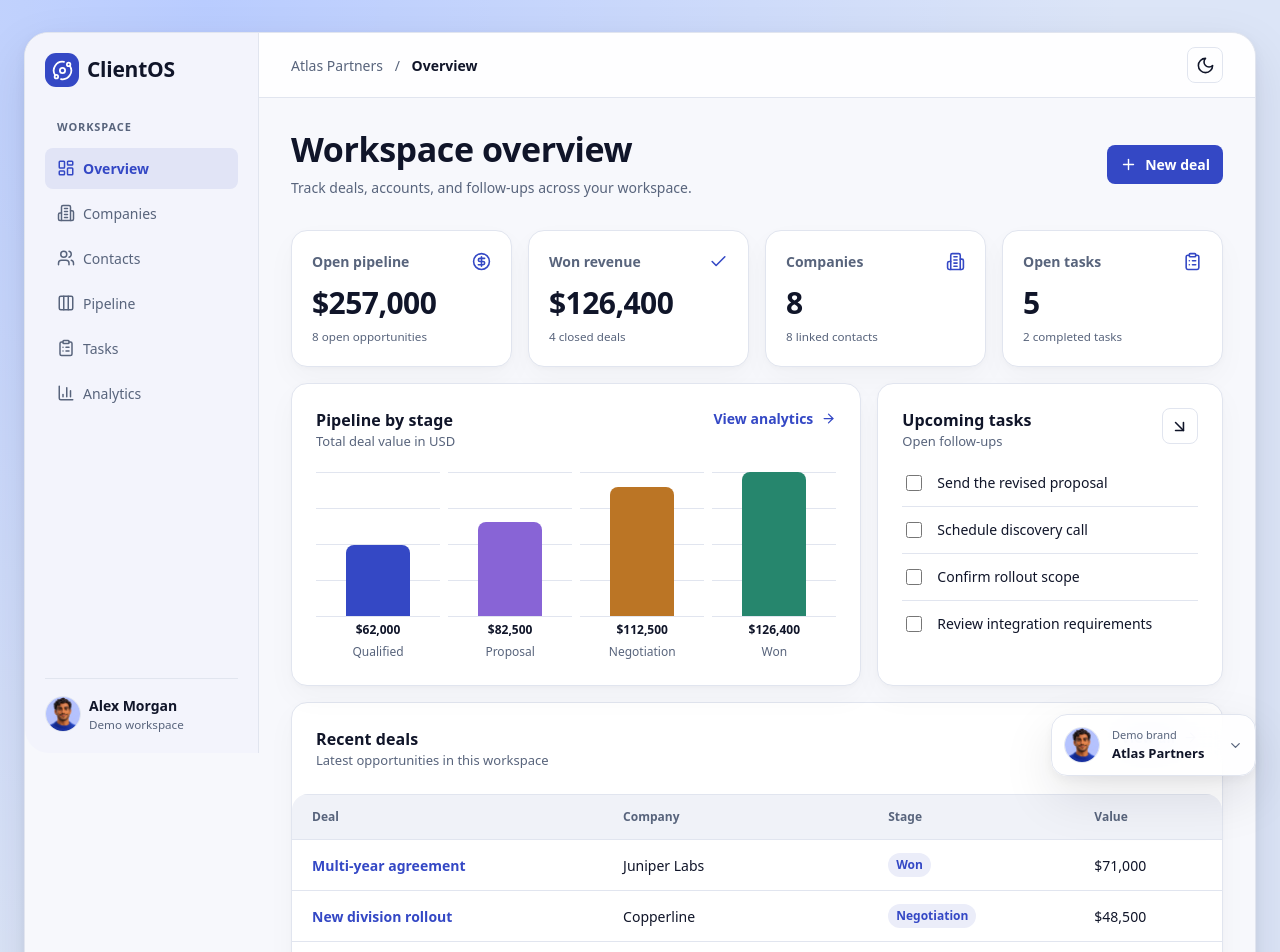
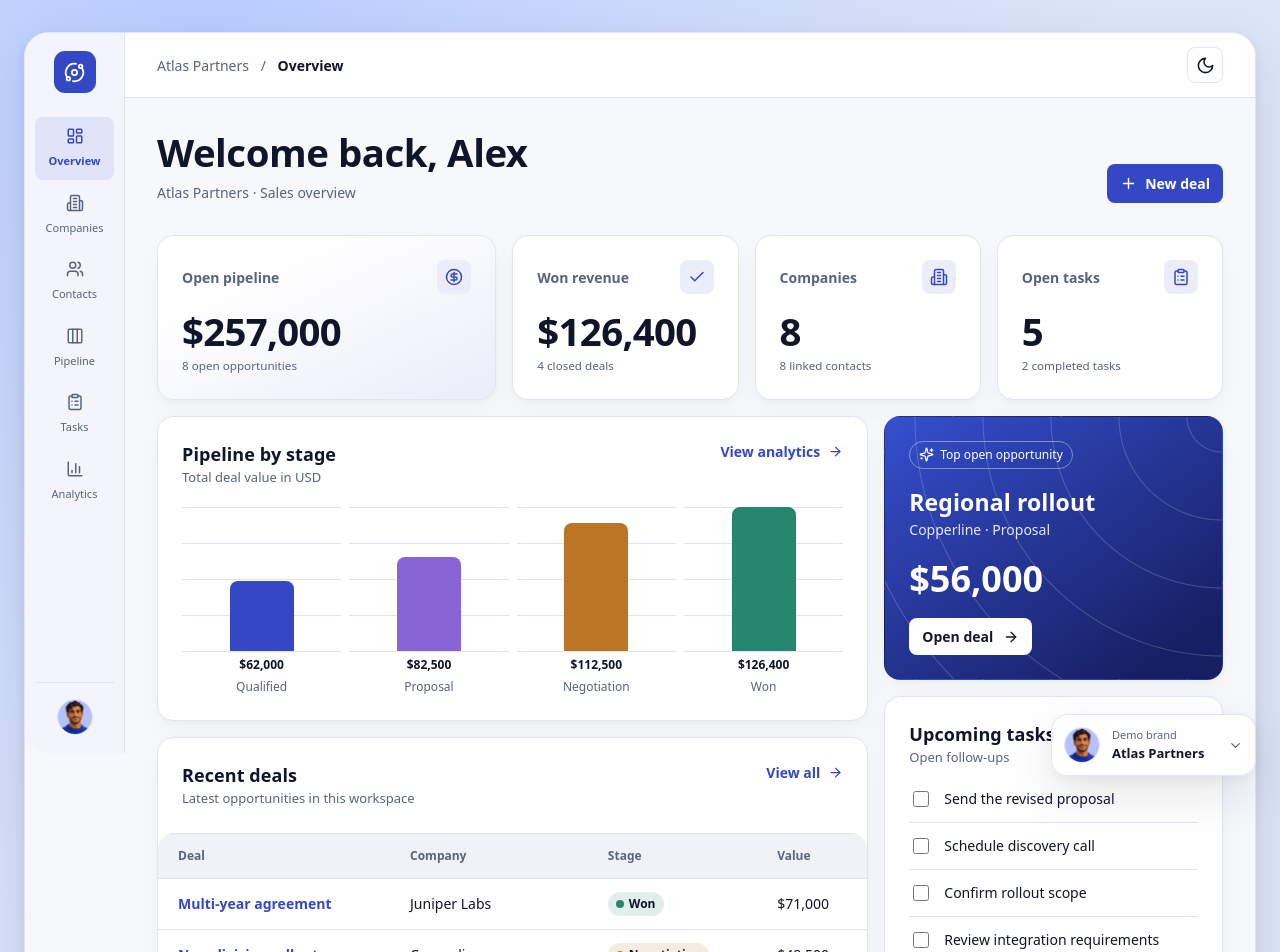
Before and after one commit to OzerovAndrey/client-os, a React (Vite) app: page / in a window 1280 px wide. Shown: the top 952 px of the page. Built offline with nearby package versions, Linux system fonts and the light colour scheme.

Commit message:
Redesign ClientOS sales overview

```diff
--- a/src/main.tsx
+++ b/src/main.tsx
@@ -52,7 +52,7 @@ function App() {
 
   return <div className="shell">
     <aside className={menu ? 'sidebar expanded' : 'sidebar'} id="sidebar">
-      <div className="product"><span className="product-mark"><BrandMark size={21} aria-hidden="true" /></span>ClientOS</div>
+      <div className="product" aria-label="ClientOS"><span className="product-mark"><BrandMark size={21} aria-hidden="true" /></span><span className="wordmark">ClientOS</span></div>
       <nav aria-label="Workspace navigation">
         <span className="nav-heading">Workspace</span>
         {screens.map(({ name, icon: Icon }) => <button key={name} aria-current={screen === name ? 'page' : undefined} onClick={() => { setScreen(name); setMenu(false) }}>
@@ -156,6 +156,7 @@ function WorkspaceView({ workspace, screen, navigate }: { workspace: Workspace;
   const accountContacts = data.contacts.filter(contact => contact.companyId === accountId)
   const accountDeals = data.deals.filter(deal => deal.companyId === accountId)
   const openCount = data.deals.filter(deal => deal.stage !== 'Won').length
+  const featuredDeal = data.deals.filter(deal => deal.stage !== 'Won').reduce<Deal | undefined>((largest, deal) => !largest || deal.amount > largest.amount ? deal : largest, undefined)
   const stats = [
     { label: 'Open pipeline', value: money(openValue), detail: openCount + ' open opportunities', icon: CircleDollarSign },
     { label: 'Won revenue', value: money(totals[3]), detail: (data.deals.length - openCount) + ' closed deals', icon: Check },
@@ -164,26 +165,37 @@ function WorkspaceView({ workspace, screen, navigate }: { workspace: Workspace;
   ]
 
   return <main>
-    <div className="page-heading">
-      <div><h1>{screenTitles[screen]}</h1><p>{descriptions[screen]}</p></div>
+    <div className={screen === 'Overview' ? 'page-heading overview-heading' : 'page-heading'}>
+      <div><h1>{screen === 'Overview' ? 'Welcome back, Alex' : screenTitles[screen]}</h1><p>{screen === 'Overview' ? workspace.name + ' · Sales overview' : descriptions[screen]}</p></div>
       {screen !== 'Analytics' && <button className="primary" onClick={() => setEditor({ kind: editors[screen] })}><Plus size={17} />New {editors[screen]}</button>}
     </div>
     {persistenceError && <p role="status">Browser storage is unavailable. Changes will last until you leave this workspace.</p>}
     {screen === 'Analytics' ? <Analytics variant={brandCharts[workspace.id]} data={data} open={openValue} won={totals[3]} /> : screen === 'Overview' ? <>
-      <div className="metrics">{stats.map(({ label, value, detail, icon: Icon }) => <section className="card metric" key={label}>
+      <div className="metrics overview-metrics">{stats.map(({ label, value, detail, icon: Icon }) => <section className="card metric" key={label}>
         <div className="metric-label"><span>{label}</span><Icon size={19} /></div><strong>{value}</strong><small>{detail}</small>
       </section>)}</div>
-      <div className="overview-row">
+      <div className="dashboard-grid">
+        <div className="dashboard-stack">
         <section className="card panel"><div className="panel-heading"><div><h2>Pipeline by stage</h2><p>Total deal value in USD</p></div><button className="text-button" onClick={() => navigate('Analytics')}>View analytics <ArrowRight size={15} /></button></div>
           <BrandChart variant={brandCharts[workspace.id]} currency series={stages.map((stage, index) => ({ label: stage, value: totals[index] }))} />
         </section>
-        <section className="card panel"><div className="panel-heading"><div><h2>Upcoming tasks</h2><p>Open follow-ups</p></div><button className="icon-button" aria-label="View all tasks" onClick={() => navigate('Tasks')}><ArrowDownRight size={19} /></button></div>{taskList(true)}</section>
-      </div>
       <section className="card"><div className="panel-heading table-heading"><div><h2>Recent deals</h2><p>Latest opportunities in this workspace</p></div><button className="text-button" onClick={() => navigate('Pipeline')}>View all <ArrowRight size={15} /></button></div>
-        <Table headings={['Deal', 'Company', 'Stage', 'Value']} rows={data.deals.slice(-4).reverse().map(deal => ({
-          id: deal.id, cells: [<button className="record-button" onClick={() => setEditor({ kind: 'deal', deal })}>{deal.name}</button>, companyName(deal.companyId), <span className="badge">{deal.stage}</span>, money(deal.amount)],
+        <Table headings={['Deal', 'Company', 'Stage', 'Value']} rows={data.deals.slice(-6).reverse().map(deal => ({
+          id: deal.id, cells: [<button className="record-button" onClick={() => setEditor({ kind: 'deal', deal })}>{deal.name}</button>, companyName(deal.companyId), <span className={'badge stage-' + stages.indexOf(deal.stage)}><span className="dot" />{deal.stage}</span>, money(deal.amount)],
         }))} />
       </section>
+        </div>
+        <div className="dashboard-stack">
+          {featuredDeal && <section className="card panel deal-spotlight">
+            <div className="spotlight-label"><Sparkles size={15} /> Top open opportunity</div>
+            <h2>{featuredDeal.name}</h2>
+            <p>{companyName(featuredDeal.companyId)} · {featuredDeal.stage}</p>
+            <strong>{money(featuredDeal.amount)}</strong>
+            <button className="spotlight-action" onClick={() => setEditor({ kind: 'deal', deal: featuredDeal })}>Open deal <ArrowRight size={16} /></button>
+          </section>}
+        <section className="card panel"><div className="panel-heading"><div><h2>Upcoming tasks</h2><p>Open follow-ups</p></div><button className="icon-button" aria-label="View all tasks" onClick={() => navigate('Tasks')}><ArrowDownRight size={19} /></button></div>{taskList(true)}</section>
+        </div>
+      </div>
     </> : <>
       <label className="search"><Search size={17} /><input key={screen} type="search" aria-label={'Search ' + screen.toLowerCase()} placeholder={'Search ' + screen.toLowerCase() + '…'} value={query} onChange={event => setSearches({ ...searches, [screen]: event.target.value })} /></label>
       {screen === 'Companies' && <section className="card"><Table headings={['Company', 'Industry', 'Contacts']} rows={data.companies.filter(company => matches(company.name, company.industry)).map(company => ({
--- a/src/styles.css
+++ b/src/styles.css
@@ -204,3 +204,48 @@ dialog .panel-heading { align-items: center; }
 .chart-swatch { width: 9px; height: 9px; border-radius: 50%; }
 
 .profile-avatar, .workspace-avatar { flex: none; width: 36px; height: 36px; border-radius: 50%; object-fit: cover; border: 1px solid var(--line); }
+
+.overview-heading { align-items: flex-end; }
+.overview-heading h1 { font-size: clamp(29px, 3vw, 42px); }
+.overview-metrics { grid-template-columns: 1.5fr repeat(3, minmax(0, 1fr)); }
+.overview-metrics .metric { padding: clamp(14px, 2vw, 24px); }
+.overview-metrics .metric:first-child { background: linear-gradient(155deg, var(--surface) 25%, var(--accent-soft)); }
+.overview-metrics .metric > strong { margin-top: var(--space-4); font-size: clamp(23px, 3vw, 40px); line-height: 1.14; font-variant-numeric: tabular-nums; }
+.overview-metrics .metric-label svg { width: 34px; height: 34px; padding: 8px; border-radius: var(--radius-sm); background: var(--accent-soft); }
+.dashboard-grid { display: grid; grid-template-columns: minmax(0, 2.1fr) minmax(0, 1fr); gap: var(--space-4); margin-top: var(--space-4); }
+.dashboard-stack { display: grid; align-content: start; gap: var(--space-4); min-width: 0; }
+.dashboard-stack .card h2 { font-size: 18px; }
+.dashboard-stack .badge { display: inline-flex; align-items: center; gap: 5px; background: color-mix(in srgb, var(--stage-color) 14%, var(--surface)); color: var(--text); white-space: nowrap; }
+.dashboard-stack tbody tr:hover { background: var(--subtle); }
+.deal-spotlight {
+  color: white;
+  background:
+    repeating-radial-gradient(circle at 100% 0, transparent 0 34px, #ffffff30 35px, transparent 36px 68px),
+    linear-gradient(145deg, var(--spotlight-start), var(--spotlight-end) 88%);
+  border-color: transparent;
+}
+.spotlight-label { display: inline-flex; align-items: center; gap: 6px; border: 1px solid #ffffff65; padding: 4px 9px; border-radius: 100px; font-size: 12px; }
+.dashboard-stack .deal-spotlight h2 { font-size: 23px; margin-top: var(--space-4); }
+.deal-spotlight p { color: #ffffffe0; }
+.deal-spotlight > strong { display: block; font-size: 36px; margin-block: var(--space-3); }
+.spotlight-action { display: inline-flex; align-items: center; gap: 10px; padding: 8px 13px; border-radius: var(--action-radius); color: #17182b; background: white; font-weight: 650; }
+.spotlight-action:hover { background: #eef0f8; }
+.spotlight-action:focus-visible { outline-color: white; }
+
+@media (min-width: 761px) {
+  .shell { grid-template-columns: 100px minmax(0, 1fr); }
+  .sidebar { padding: 18px 10px; align-items: center; gap: var(--space-6); }
+  .sidebar nav { width: 100%; }
+  .sidebar nav button { flex-direction: column; text-align: center; font-size: 11px; padding: 10px 2px; }
+  .sidebar .nav-heading, .sidebar .profile div, .wordmark { display: none; }
+  .sidebar .profile { width: 100%; justify-content: center; }
+  .sidebar .product-mark { width: 42px; height: 42px; }
+}
+@media (max-width: 980px) {
+  .overview-metrics { grid-template-columns: repeat(2, minmax(0, 1fr)); }
+  .dashboard-grid { grid-template-columns: minmax(0, 1fr); }
+}
+@media (max-width: 480px) {
+  .overview-heading { align-items: flex-start; }
+  .overview-metrics .metric-label svg { width: 24px; height: 24px; padding: 5px; }
+}
--- a/src/tokens.css
+++ b/src/tokens.css
@@ -153,3 +153,7 @@
 [data-theme="dark"] { --button-bg: #b8c1ff; --button-fg: #141b42; }
 [data-brand="studio"][data-theme="dark"] { --button-bg: #f5a6ce; --button-fg: #431331; }
 [data-brand="meridian"][data-theme="dark"] { --button-bg: #a2e4ae; --button-fg: #123722; }
+
+:root { --spotlight-start: #354fce; --spotlight-end: #171f63; }
+[data-brand="studio"] { --spotlight-start: #9b347b; --spotlight-end: #421b59; }
+[data-brand="meridian"] { --spotlight-start: #19735e; --spotlight-end: #123d38; }
```
